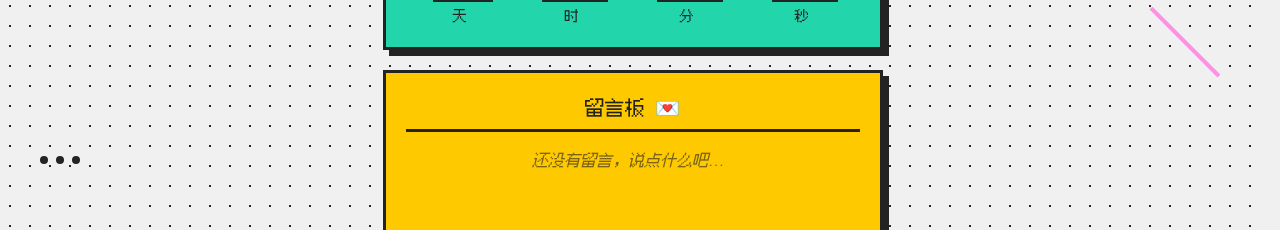
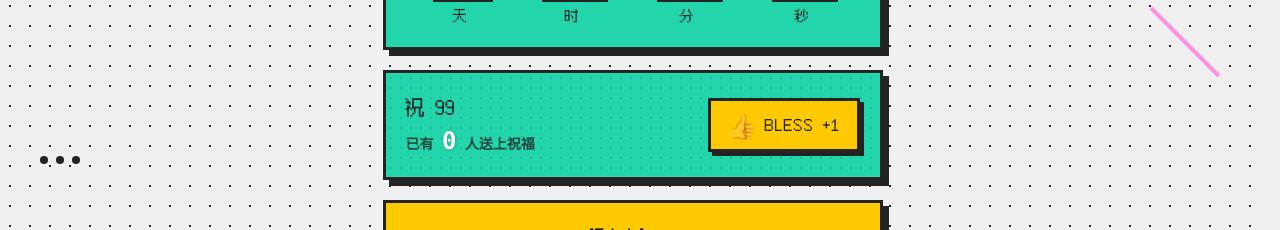
Before and after one commit to SnowballXueQiu/Love, a Next.js app: page / in a window 1280 px wide. Shown: the part 244-474 px from the top of the page. Built offline with nearby package versions, Linux system fonts and the light colour scheme; no server answers; the database is empty.

Commit message:
feat: add BlessingCounter component for passerby blessings

```diff
--- a/src/app/page.tsx
+++ b/src/app/page.tsx
@@ -1,6 +1,7 @@
 "use client";
 import { useState, useEffect } from "react";
 import Countdown from "@/components/Countdown";
+import BlessingCounter from "@/components/BlessingCounter";
 import MessageBoard from "@/components/MessageBoard";
 import PhotoWall from "@/components/PhotoWall";
 import SettingsModal from "@/components/SettingsModal";
@@ -107,6 +108,9 @@ export default function Home() {
       {/* Countdown */}
       <Countdown targetDate={settings.startDate} />
 
+      {/* Blessing Counter */}
+      <BlessingCounter />
+
       {/* Message Board */}
       <MessageBoard settings={settings} />
 
--- a/src/app/uno.css
+++ b/src/app/uno.css
@@ -119,12 +119,21 @@
 .table{display:table;}
 .-translate-x-1\/2{--un-translate-x:-50%;transform:translateX(var(--un-translate-x)) translateY(var(--un-translate-y)) translateZ(var(--un-translate-z)) rotate(var(--un-rotate)) rotateX(var(--un-rotate-x)) rotateY(var(--un-rotate-y)) rotateZ(var(--un-rotate-z)) skewX(var(--un-skew-x)) skewY(var(--un-skew-y)) scaleX(var(--un-scale-x)) scaleY(var(--un-scale-y)) scaleZ(var(--un-scale-z));}
 .-translate-y-1\/2{--un-translate-y:-50%;transform:translateX(var(--un-translate-x)) translateY(var(--un-translate-y)) translateZ(var(--un-translate-z)) rotate(var(--un-rotate)) rotateX(var(--un-rotate-x)) rotateY(var(--un-rotate-y)) rotateZ(var(--un-rotate-z)) skewX(var(--un-skew-x)) skewY(var(--un-skew-y)) scaleX(var(--un-scale-x)) scaleY(var(--un-scale-y)) scaleZ(var(--un-scale-z));}
+.translate-x-\[2px\]{--un-translate-x:2px;transform:translateX(var(--un-translate-x)) translateY(var(--un-translate-y)) translateZ(var(--un-translate-z)) rotate(var(--un-rotate)) rotateX(var(--un-rotate-x)) rotateY(var(--un-rotate-y)) rotateZ(var(--un-rotate-z)) skewX(var(--un-skew-x)) skewY(var(--un-skew-y)) scaleX(var(--un-scale-x)) scaleY(var(--un-scale-y)) scaleZ(var(--un-scale-z));}
+.translate-y-\[2px\]{--un-translate-y:2px;transform:translateX(var(--un-translate-x)) translateY(var(--un-translate-y)) translateZ(var(--un-translate-z)) rotate(var(--un-rotate)) rotateX(var(--un-rotate-x)) rotateY(var(--un-rotate-y)) rotateZ(var(--un-rotate-z)) skewX(var(--un-skew-x)) skewY(var(--un-skew-y)) scaleX(var(--un-scale-x)) scaleY(var(--un-scale-y)) scaleZ(var(--un-scale-z));}
+.hover\:-translate-y-1:hover{--un-translate-y:-0.25rem;transform:translateX(var(--un-translate-x)) translateY(var(--un-translate-y)) translateZ(var(--un-translate-z)) rotate(var(--un-rotate)) rotateX(var(--un-rotate-x)) rotateY(var(--un-rotate-y)) rotateZ(var(--un-rotate-z)) skewX(var(--un-skew-x)) skewY(var(--un-skew-y)) scaleX(var(--un-scale-x)) scaleY(var(--un-scale-y)) scaleZ(var(--un-scale-z));}
+.active\:translate-x-\[2px\]:active{--un-translate-x:2px;transform:translateX(var(--un-translate-x)) translateY(var(--un-translate-y)) translateZ(var(--un-translate-z)) rotate(var(--un-rotate)) rotateX(var(--un-rotate-x)) rotateY(var(--un-rotate-y)) rotateZ(var(--un-rotate-z)) skewX(var(--un-skew-x)) skewY(var(--un-skew-y)) scaleX(var(--un-scale-x)) scaleY(var(--un-scale-y)) scaleZ(var(--un-scale-z));}
+.active\:translate-y-\[2px\]:active{--un-translate-y:2px;transform:translateX(var(--un-translate-x)) translateY(var(--un-translate-y)) translateZ(var(--un-translate-z)) rotate(var(--un-rotate)) rotateX(var(--un-rotate-x)) rotateY(var(--un-rotate-y)) rotateZ(var(--un-rotate-z)) skewX(var(--un-skew-x)) skewY(var(--un-skew-y)) scaleX(var(--un-scale-x)) scaleY(var(--un-scale-y)) scaleZ(var(--un-scale-z));}
 .rotate-\[-2deg\]{--un-rotate-x:0;--un-rotate-y:0;--un-rotate-z:0;--un-rotate:-2deg;transform:translateX(var(--un-translate-x)) translateY(var(--un-translate-y)) translateZ(var(--un-translate-z)) rotate(var(--un-rotate)) rotateX(var(--un-rotate-x)) rotateY(var(--un-rotate-y)) rotateZ(var(--un-rotate-z)) skewX(var(--un-skew-x)) skewY(var(--un-skew-y)) scaleX(var(--un-scale-x)) scaleY(var(--un-scale-y)) scaleZ(var(--un-scale-z));}
 .rotate-1{--un-rotate-x:0;--un-rotate-y:0;--un-rotate-z:0;--un-rotate:1deg;transform:translateX(var(--un-translate-x)) translateY(var(--un-translate-y)) translateZ(var(--un-translate-z)) rotate(var(--un-rotate)) rotateX(var(--un-rotate-x)) rotateY(var(--un-rotate-y)) rotateZ(var(--un-rotate-z)) skewX(var(--un-skew-x)) skewY(var(--un-skew-y)) scaleX(var(--un-scale-x)) scaleY(var(--un-scale-y)) scaleZ(var(--un-scale-z));}
 .rotate-12{--un-rotate-x:0;--un-rotate-y:0;--un-rotate-z:0;--un-rotate:12deg;transform:translateX(var(--un-translate-x)) translateY(var(--un-translate-y)) translateZ(var(--un-translate-z)) rotate(var(--un-rotate)) rotateX(var(--un-rotate-x)) rotateY(var(--un-rotate-y)) rotateZ(var(--un-rotate-z)) skewX(var(--un-skew-x)) skewY(var(--un-skew-y)) scaleX(var(--un-scale-x)) scaleY(var(--un-scale-y)) scaleZ(var(--un-scale-z));}
 .rotate-45{--un-rotate-x:0;--un-rotate-y:0;--un-rotate-z:0;--un-rotate:45deg;transform:translateX(var(--un-translate-x)) translateY(var(--un-translate-y)) translateZ(var(--un-translate-z)) rotate(var(--un-rotate)) rotateX(var(--un-rotate-x)) rotateY(var(--un-rotate-y)) rotateZ(var(--un-rotate-z)) skewX(var(--un-skew-x)) skewY(var(--un-skew-y)) scaleX(var(--un-scale-x)) scaleY(var(--un-scale-y)) scaleZ(var(--un-scale-z));}
 .hover\:rotate-0:hover{--un-rotate-x:0;--un-rotate-y:0;--un-rotate-z:0;--un-rotate:0deg;transform:translateX(var(--un-translate-x)) translateY(var(--un-translate-y)) translateZ(var(--un-translate-z)) rotate(var(--un-rotate)) rotateX(var(--un-rotate-x)) rotateY(var(--un-rotate-y)) rotateZ(var(--un-rotate-z)) skewX(var(--un-skew-x)) skewY(var(--un-skew-y)) scaleX(var(--un-scale-x)) scaleY(var(--un-scale-y)) scaleZ(var(--un-scale-z));}
+.scale-150{--un-scale-x:1.5;--un-scale-y:1.5;transform:translateX(var(--un-translate-x)) translateY(var(--un-translate-y)) translateZ(var(--un-translate-z)) rotate(var(--un-rotate)) rotateX(var(--un-rotate-x)) rotateY(var(--un-rotate-y)) rotateZ(var(--un-rotate-z)) skewX(var(--un-skew-x)) skewY(var(--un-skew-y)) scaleX(var(--un-scale-x)) scaleY(var(--un-scale-y)) scaleZ(var(--un-scale-z));}
 .hover\:scale-110:hover{--un-scale-x:1.1;--un-scale-y:1.1;transform:translateX(var(--un-translate-x)) translateY(var(--un-translate-y)) translateZ(var(--un-translate-z)) rotate(var(--un-rotate)) rotateX(var(--un-rotate-x)) rotateY(var(--un-rotate-y)) rotateZ(var(--un-rotate-z)) skewX(var(--un-skew-x)) skewY(var(--un-skew-y)) scaleX(var(--un-scale-x)) scaleY(var(--un-scale-y)) scaleZ(var(--un-scale-z));}
+@keyframes ping{0%{transform:scale(1);opacity:1}75%,100%{transform:scale(2);opacity:0}}
+.animate-ping{animation:ping 1s cubic-bezier(0,0,.2,1) infinite;}
+.cursor-default{cursor:default;}
 .cursor-pointer{cursor:pointer;}
 .disabled\:cursor-not-allowed:disabled{cursor:not-allowed;}
 .select-none{-webkit-user-select:none;user-select:none;}
@@ -208,13 +217,15 @@
 [px-2=""]{padding-left:0.5rem;padding-right:0.5rem;}
 .px-2\.5{padding-left:0.625rem;padding-right:0.625rem;}
 .px-3{padding-left:0.75rem;padding-right:0.75rem;}
+.px-4,
+[px=""]{padding-left:1rem;padding-right:1rem;}
 .px-6{padding-left:1.5rem;padding-right:1.5rem;}
 .py-0\.5,
 [py-0\.5=""]{padding-top:0.125rem;padding-bottom:0.125rem;}
 .py-1{padding-top:0.25rem;padding-bottom:0.25rem;}
 .py-1\.5{padding-top:0.375rem;padding-bottom:0.375rem;}
 .py-10{padding-top:2.5rem;padding-bottom:2.5rem;}
-[px=""]{padding-left:1rem;padding-right:1rem;}
+.py-2{padding-top:0.5rem;padding-bottom:0.5rem;}
 .pb-16{padding-bottom:4rem;}
 .pb-2{padding-bottom:0.5rem;}
 .pb-4{padding-bottom:1rem;}
@@ -235,6 +246,7 @@
 .text-xs{font-size:0.75rem;line-height:1rem;}
 .text-gray-500{--un-text-opacity:1;color:rgb(107 114 128 / var(--un-text-opacity)) /* #6b7280 */;}
 .text-memphis-black{--un-text-opacity:1;color:rgb(35 35 35 / var(--un-text-opacity)) /* #232323 */;}
+.text-memphis-black\/80{color:rgb(35 35 35 / 0.8) /* #232323 */;}
 .text-memphis-cyan{--un-text-opacity:1;color:rgb(35 213 171 / var(--un-text-opacity)) /* #23d5ab */;}
 .text-memphis-pink{--un-text-opacity:1;color:rgb(255 144 232 / var(--un-text-opacity)) /* #ff90e8 */;}
 .text-memphis-white{--un-text-opacity:1;color:rgb(255 255 255 / var(--un-text-opacity)) /* #ffffff */;}
@@ -242,6 +254,7 @@
 .text-white{--un-text-opacity:1;color:rgb(255 255 255 / var(--un-text-opacity)) /* #fff */;}
 .font-bold,
 [font-bold=""]{font-weight:700;}
+.tracking-wider{letter-spacing:0.05em;}
 .font-mono{font-family:ui-monospace,SFMono-Regular,Menlo,Monaco,Consolas,"Liberation Mono","Courier New",monospace;}
 .font-sans,
 [font-sans=""]{font-family:var(--font-ark-pixel),ui-sans-serif,system-ui,-apple-system,BlinkMacSystemFont,"Segoe UI",Roboto,"Helvetica Neue",Arial,"Noto Sans",sans-serif,"Apple Color Emoji","Segoe UI Emoji","Segoe UI Symbol","Noto Color Emoji";}
@@ -250,6 +263,7 @@
 [italic=""]{font-style:italic;}
 .text-shadow-sm{--un-text-shadow:1px 1px 3px var(--un-text-shadow-color, rgb(36 37 47 / 0.25));text-shadow:var(--un-text-shadow);}
 .opacity-0{opacity:0;}
+.opacity-10{opacity:0.1;}
 .opacity-50{opacity:0.5;}
 .opacity-60,
 [opacity-60=""]{opacity:0.6;}
@@ -265,16 +279,20 @@
 .shadow-\[3px_3px_0_rgba\(0\,0\,0\,0\.1\)\]{--un-shadow:3px 3px 0 var(--un-shadow-color, rgba(0, 0, 0, 0.1));box-shadow:var(--un-ring-offset-shadow), var(--un-ring-shadow), var(--un-shadow);}
 .shadow-\[4px_4px_0_\#232323\]{--un-shadow:4px 4px 0 var(--un-shadow-color, rgb(35 35 35));box-shadow:var(--un-ring-offset-shadow), var(--un-ring-shadow), var(--un-shadow);}
 .shadow-sm{--un-shadow:var(--un-shadow-inset) 0 1px 2px 0 var(--un-shadow-color, rgb(0 0 0 / 0.05));box-shadow:var(--un-ring-offset-shadow), var(--un-ring-shadow), var(--un-shadow);}
+.hover\:shadow-\[6px_6px_0_\#232323\]:hover{--un-shadow:6px 6px 0 var(--un-shadow-color, rgb(35 35 35));box-shadow:var(--un-ring-offset-shadow), var(--un-ring-shadow), var(--un-shadow);}
+.active\:shadow-\[2px_2px_0_\#232323\]:active{--un-shadow:2px 2px 0 var(--un-shadow-color, rgb(35 35 35));box-shadow:var(--un-ring-offset-shadow), var(--un-ring-shadow), var(--un-shadow);}
 .outline-none{outline:2px solid transparent;outline-offset:2px;}
 .backdrop-blur-\[0\.5px\]{--un-backdrop-blur:blur(0.5px);-webkit-backdrop-filter:var(--un-backdrop-blur) var(--un-backdrop-brightness) var(--un-backdrop-contrast) var(--un-backdrop-grayscale) var(--un-backdrop-hue-rotate) var(--un-backdrop-invert) var(--un-backdrop-opacity) var(--un-backdrop-saturate) var(--un-backdrop-sepia);backdrop-filter:var(--un-backdrop-blur) var(--un-backdrop-brightness) var(--un-backdrop-contrast) var(--un-backdrop-grayscale) var(--un-backdrop-hue-rotate) var(--un-backdrop-invert) var(--un-backdrop-opacity) var(--un-backdrop-saturate) var(--un-backdrop-sepia);}
 .backdrop\:backdrop-blur-sm::backdrop{--un-backdrop-blur:blur(4px);-webkit-backdrop-filter:var(--un-backdrop-blur) var(--un-backdrop-brightness) var(--un-backdrop-contrast) var(--un-backdrop-grayscale) var(--un-backdrop-hue-rotate) var(--un-backdrop-invert) var(--un-backdrop-opacity) var(--un-backdrop-saturate) var(--un-backdrop-sepia);backdrop-filter:var(--un-backdrop-blur) var(--un-backdrop-brightness) var(--un-backdrop-contrast) var(--un-backdrop-grayscale) var(--un-backdrop-hue-rotate) var(--un-backdrop-invert) var(--un-backdrop-opacity) var(--un-backdrop-saturate) var(--un-backdrop-sepia);}
 .drop-shadow-\[2px_2px_0_rgba\(0\,0\,0\,0\.2\)\]{--un-drop-shadow:drop-shadow(2px 2px 0 rgba(0,0,0,0.2));filter:var(--un-blur) var(--un-brightness) var(--un-contrast) var(--un-drop-shadow) var(--un-grayscale) var(--un-hue-rotate) var(--un-invert) var(--un-saturate) var(--un-sepia);}
 .transition{transition-property:color,background-color,border-color,text-decoration-color,fill,stroke,opacity,box-shadow,transform,filter,backdrop-filter;transition-timing-function:cubic-bezier(0.4, 0, 0.2, 1);transition-duration:150ms;}
+.transition-all{transition-property:all;transition-timing-function:cubic-bezier(0.4, 0, 0.2, 1);transition-duration:150ms;}
 .transition-colors{transition-property:color,background-color,border-color,text-decoration-color,fill,stroke;transition-timing-function:cubic-bezier(0.4, 0, 0.2, 1);transition-duration:150ms;}
 .transition-opacity{transition-property:opacity;transition-timing-function:cubic-bezier(0.4, 0, 0.2, 1);transition-duration:150ms;}
 .transition-transform{transition-property:transform;transition-timing-function:cubic-bezier(0.4, 0, 0.2, 1);transition-duration:150ms;}
 .duration-200{transition-duration:200ms;}
 .duration-300{transition-duration:300ms;}
+.duration-500{transition-duration:500ms;}
 @media (min-width: 768px){
 .md\:h-\[600px\]{height:600px;}
 .md\:h-20{height:5rem;}
--- /dev/null
+++ b/src/components/BlessingCounter.tsx
@@ -0,0 +1,101 @@
+"use client";
+import { useState, useEffect } from "react";
+import { supabase } from "@/lib/supabase";
+
+export default function BlessingCounter() {
+    const [count, setCount] = useState<number>(0);
+    const [animating, setAnimating] = useState(false);
+    const [hasBlessed, setHasBlessed] = useState(false);
+
+    useEffect(() => {
+        // Fetch initial count
+        const fetchCount = async () => {
+            const { count } = await supabase
+                .from('blessings')
+                .select('*', { count: 'exact', head: true });
+
+            if (count !== null) {
+                setCount(count);
+            }
+        };
+
+        fetchCount();
+
+        // Subscribe to changes
+        const channel = supabase
+            .channel('blessings_count')
+            .on('postgres_changes', { event: 'INSERT', schema: 'public', table: 'blessings' }, () => {
+                setCount(prev => prev + 1);
+            })
+            .subscribe();
+
+        return () => {
+            supabase.removeChannel(channel);
+        };
+    }, []);
+
+    const handleBless = async () => {
+        setAnimating(true);
+        setTimeout(() => setAnimating(false), 500);
+
+        // Optimistic update
+        setCount(prev => prev + 1);
+        setHasBlessed(true);
+
+        try {
+            const { error } = await supabase
+                .from('blessings')
+                .insert([{}]); // Insert empty row, assuming id and created_at are auto-generated
+
+            if (error) throw error;
+        } catch (err) {
+            console.error('Error sending blessing:', err);
+            // Revert on error
+            setCount(prev => prev - 1);
+            setHasBlessed(false);
+        }
+    };
+
+    return (
+        <section className="memphis-card bg-memphis-cyan flex items-center justify-between relative overflow-hidden group w-full">
+                {/* Decorative Background Pattern */}
+                <div className="absolute inset-0 opacity-10 pointer-events-none"
+                    style={{ backgroundImage: 'radial-gradient(#000 1px, transparent 1px)', backgroundSize: '10px 10px' }}>
+                </div>
+
+                <div className="flex flex-col z-10">
+                    <h3 className="text-xl font-bold text-memphis-black mb-1">
+                        祝 99
+                    </h3>
+                    <p className="text-sm font-mono font-bold text-memphis-black/80">
+                        已有 <span className="text-2xl text-white text-shadow-sm">{count}</span> 人送上祝福
+                    </p>
+                </div>
+
+                <button
+                    onClick={handleBless}
+                    disabled={hasBlessed}
+                    className={`
+                        relative z-10 bg-memphis-yellow border-3 border-memphis-black px-4 py-2
+                        font-bold shadow-[4px_4px_0_#232323] transition-all duration-200
+                        flex items-center gap-2
+                        ${hasBlessed ? 'opacity-80 cursor-default translate-x-[2px] translate-y-[2px] shadow-[2px_2px_0_#232323]' : 'hover:-translate-y-1 hover:shadow-[6px_6px_0_#232323] active:translate-x-[2px] active:translate-y-[2px] active:shadow-[2px_2px_0_#232323]'}
+                    `}
+                >
+                    <span className={`text-2xl transition-transform duration-500 ${animating ? 'scale-150 rotate-12' : ''}`}>
+                        {hasBlessed ? '❤️' : '👍'}
+                    </span>
+                    <span className="uppercase tracking-wider">
+                        {hasBlessed ? 'Thanks!' : 'Bless +1'}
+                    </span>
+                </button>
+
+                {/* Floating Hearts Animation Elements (Simplified CSS implementation) */}
+                {animating && (
+                    <div className="absolute right-10 top-0 pointer-events-none animate-ping text-2xl">
+                        ❤️
+                    </div>
+                )}
+        </section>
+    );
+}
```
